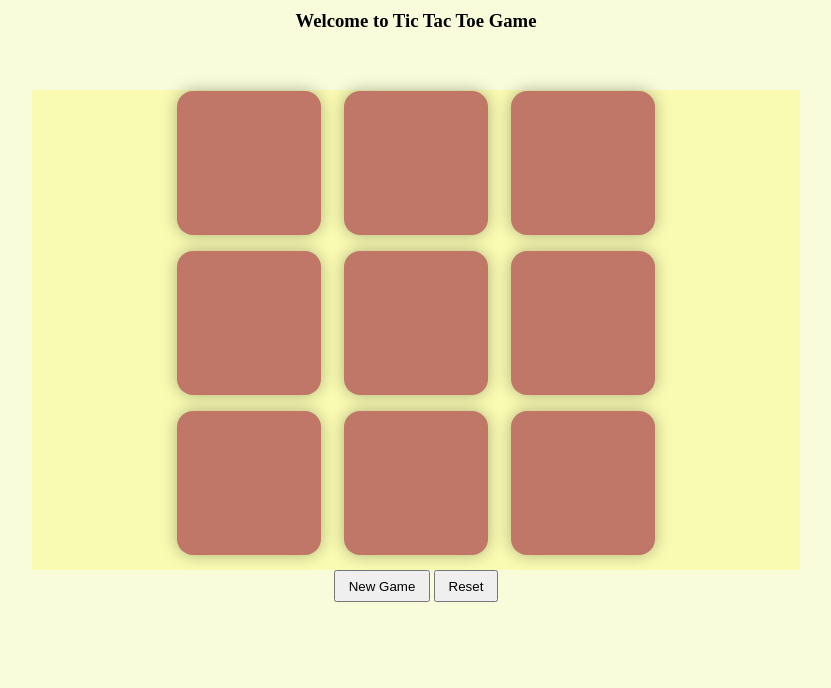
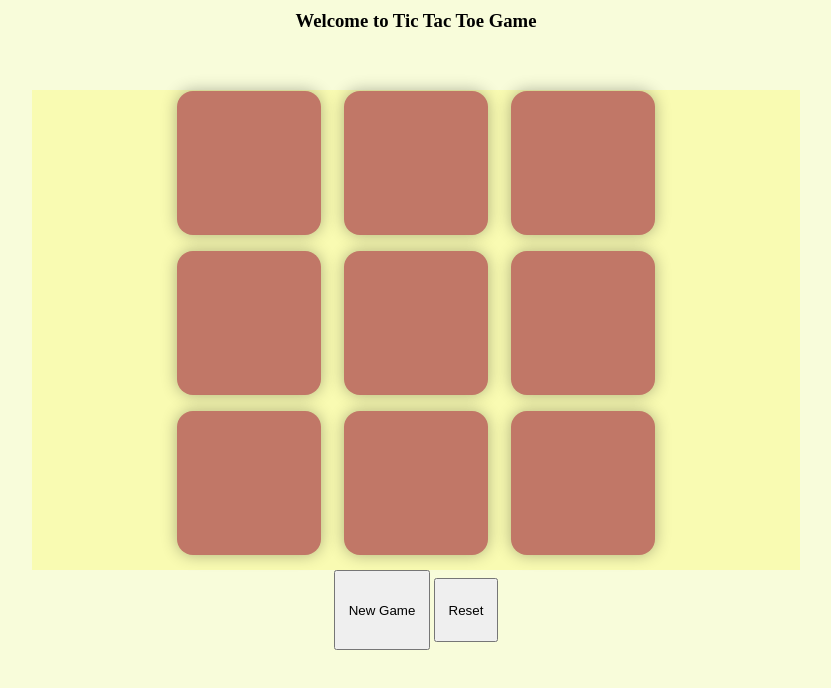
Before and after one commit to Viv319/Tic-Tac-Toe-Game, a plain HTML site: page index.html in a window 1280 px wide. Shown: the whole page, without its empty margins (224-1055 px from the left). Drawn offline with Linux system fonts and the light colour scheme.

Commit message:
Update style.css for newgame and reset button

```diff
--- a/style.css
+++ b/style.css
@@ -58,11 +58,11 @@ h3{
 
 
 #reset{
-    height: 4vmin;
+    height: 8vmin;
     width: 8vmin;
 }
 
 #newGame{
-    height: 4vmin;
+    height: 10vmin;
     width: 12vmin;
 }
```
